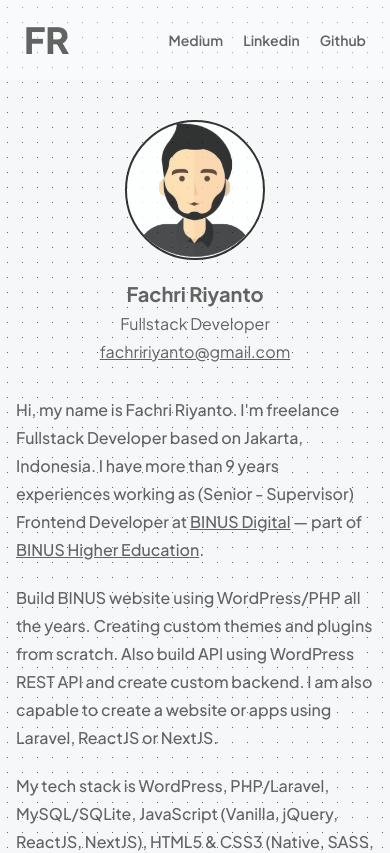
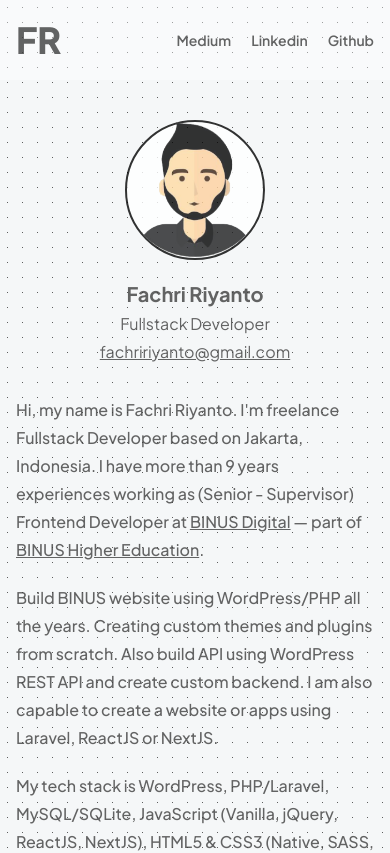
Before and after one commit to fachririyanto/friyanto, a React (Vite) app: page / in a window 390 px wide. Shown: the top 853 px of the page. Built offline with nearby package versions, Linux system fonts and the light colour scheme.

Commit message:
Update responsive layout

```diff
--- a/src/blocks/Topbar/index.tsx
+++ b/src/blocks/Topbar/index.tsx
@@ -5,7 +5,7 @@ export default function Topbar() {
     return (
         <header className="h-20">
             <motion.nav initial={{ opacity: 0, y: -80 }} animate={{ opacity: 1, y: 0 }} transition={{ duration: 1, ease: [0.32, 0.72, 0, 1] }} className="fixed z-50 top-0 left-0 right-0 h-20 bg-[rgba(255,255,255,.5)]">
-                <div className="flex px-6 h-full items-center">
+                <div className="flex px-4 lg:px-6 h-full items-center">
                     <h1 className="flex-grow font-extrabold text-4xl uppercase">
                         <a href="">FR</a>
                     </h1>
```
